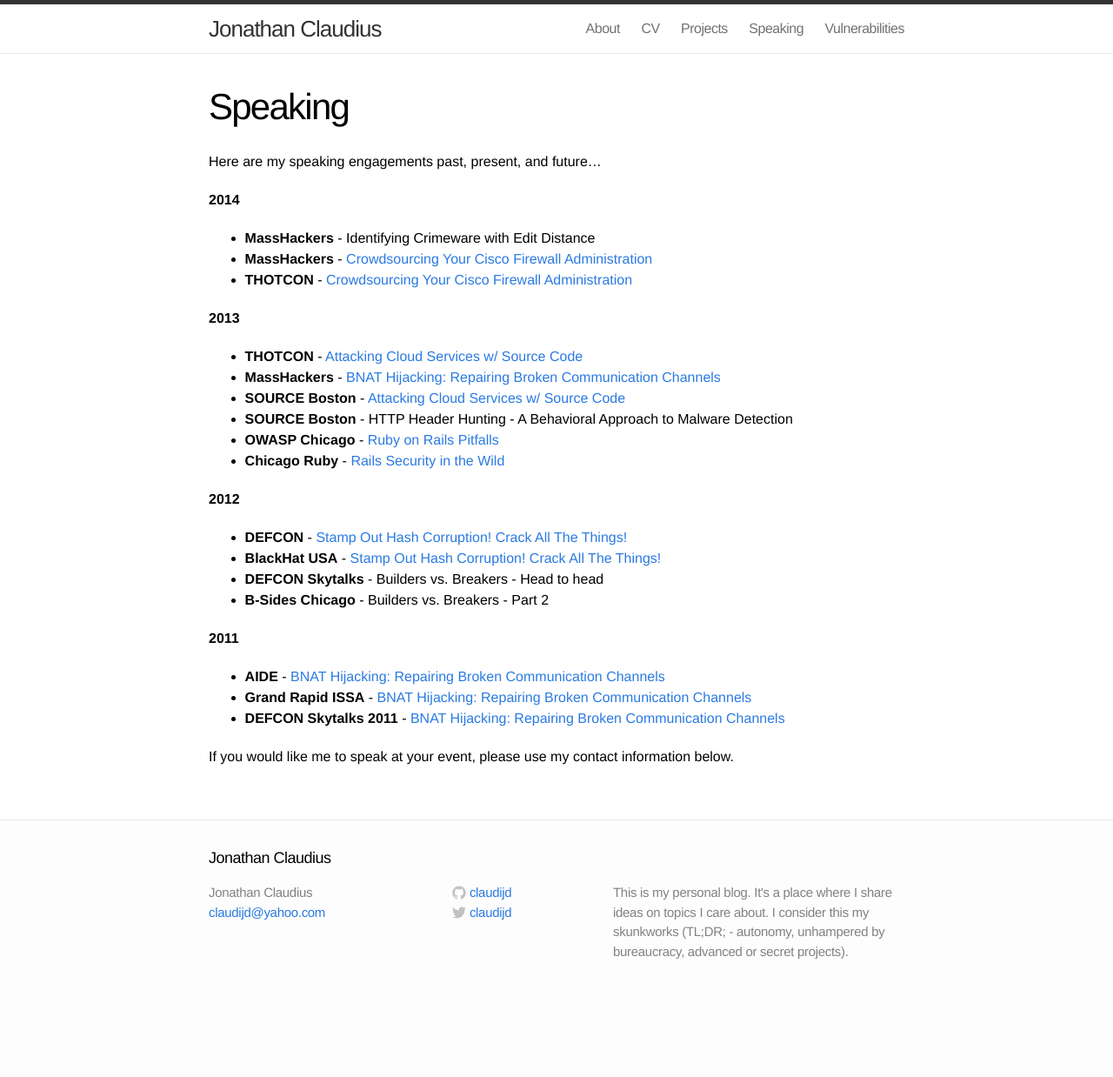
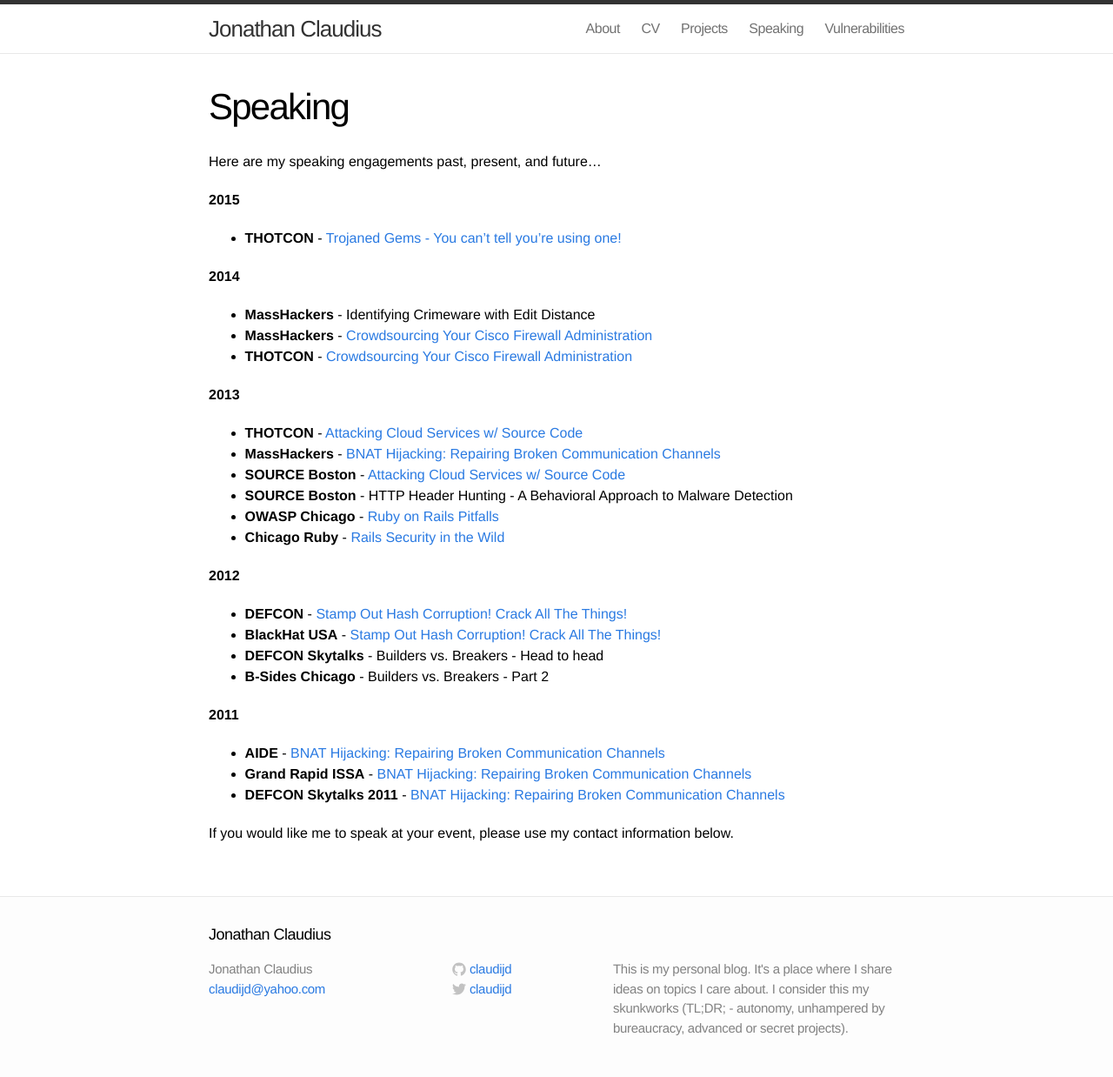
Before and after one commit to claudijd/claudijd.github.io, a Jekyll site: the page built from speaking.md, in a window 1280 px wide. Shown: the whole page at 87% size. Built offline with Jekyll 4.4.1, drawn with Linux system fonts in a browser that asks for light colours; before the commit the page ends 1150 px from its top, so only the background shows below that.

Commit message:
Add thotcon trojaned gems talk

```diff
--- a/speaking.md
+++ b/speaking.md
@@ -5,6 +5,10 @@ comments: true
 ---
 
 Here are my speaking engagements past, present, and future...
+
+**2015**
+
+- **THOTCON** - [Trojaned Gems - You can’t tell you’re using one!](http://thotcon.org/speakers.html)
 
 **2014**
 
```
